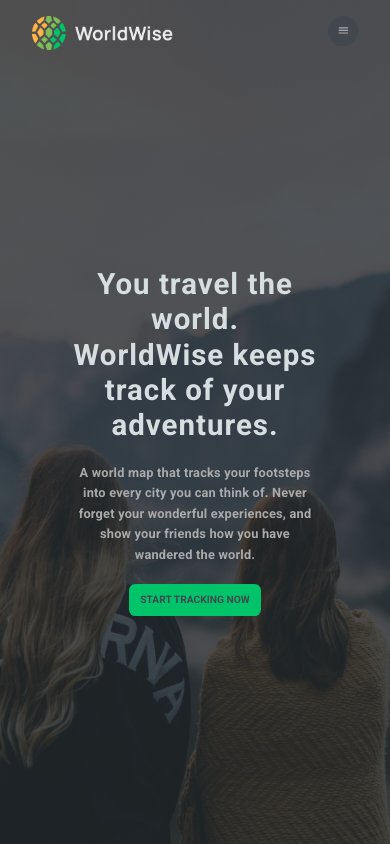
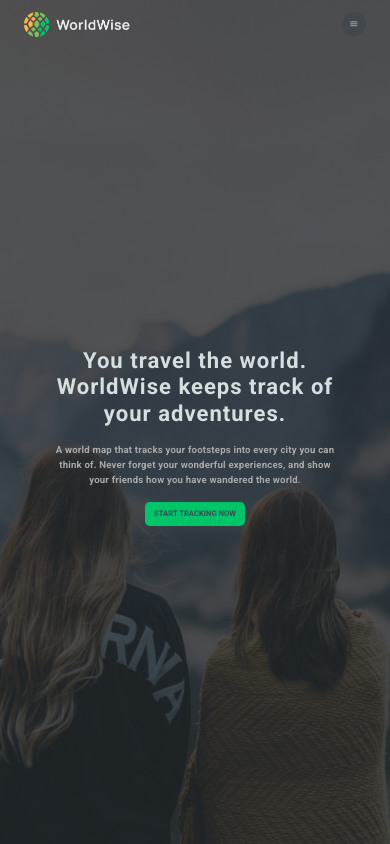
Before and after one commit to hasiukrostyslav/WorldWise, a React (Vite) app: page / in a window 390 px wide. Built offline with nearby package versions, Linux system fonts and the light colour scheme.

Commit message:
testing font-size for small screens

```diff
--- a/src/styles/GlobalStyles.ts
+++ b/src/styles/GlobalStyles.ts
@@ -30,8 +30,8 @@ const GlobalStyles = createGlobalStyle`
 
 html {
   box-sizing: border-box;
-  ${mediaQueries(SCREEN_SIZE.SmallPhone)` font-size: 35%;`}
-  ${mediaQueries(SCREEN_SIZE.Mobile)` font-size: 40%;`}
+  ${mediaQueries(SCREEN_SIZE.SmallPhone)` font-size: 25%;`}
+  ${mediaQueries(SCREEN_SIZE.Mobile)` font-size: 30%;`}
   ${mediaQueries(SCREEN_SIZE.SmallTablet)` font-size: 35%;`}
   ${mediaQueries(SCREEN_SIZE.Tablet)` font-size: 45%;`}
   ${mediaQueries(SCREEN_SIZE.SmallLaptop)` font-size: 50%;`}
```
